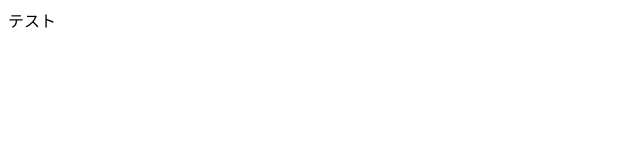
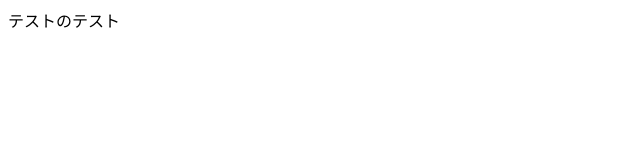
Before and after one commit to moonlight4617/task-app, a React (Create React App) app: page / in a window 1280 px wide. Shown: the top 160 px of the page, without its empty margins (0-640 px from the left). Built offline with nearby package versions, Linux system fonts and the light colour scheme.

Commit message:
テストコミット

```diff
--- a/src/App.jsx
+++ b/src/App.jsx
@@ -5,7 +5,7 @@ export const App = () => {
 
   return (
     <>
-      <div>テスト</div>
+      <div>テストのテスト</div>
     </>
   );
 };
```
